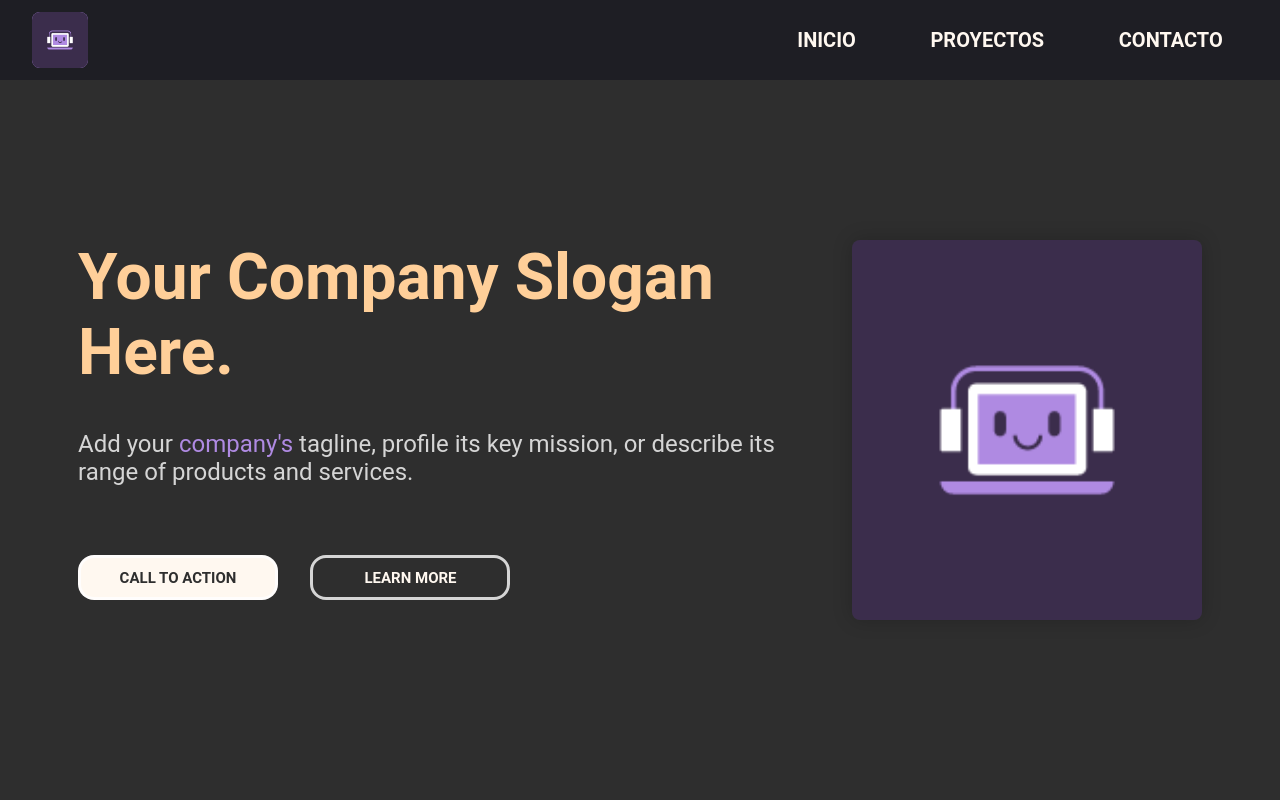
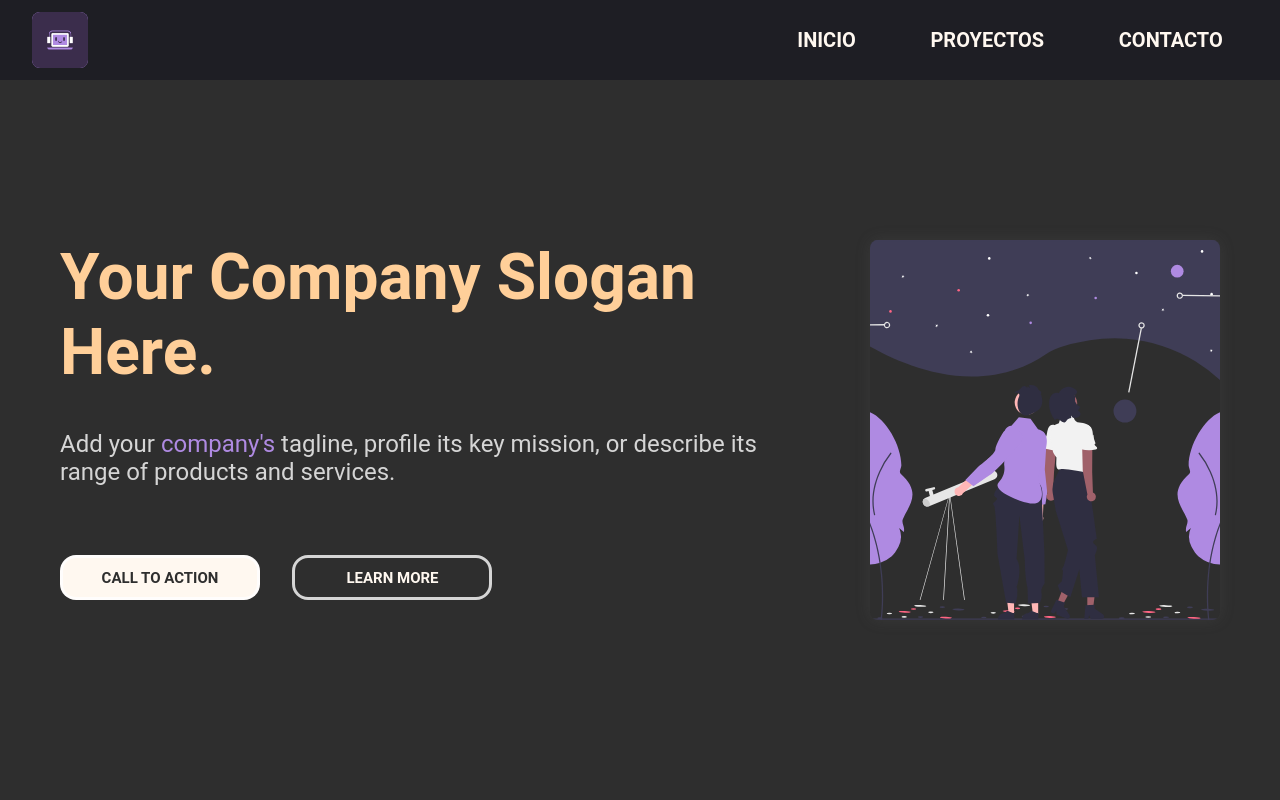
Before and after one commit to IaconoG/landing-page-nucba, a plain HTML site: page index.html in a window 1280 px wide. Shown: the top 800 px of the page. Drawn offline with Linux system fonts and the light colour scheme.

Commit message:
img-hero nueva y cambio en box-shadow

```diff
--- a/index.html
+++ b/index.html
@@ -12,7 +12,6 @@
       <nav>
         <div class="contenedor-logo">
           <img src="./assets/img/logo.png" alt="logo" class="logo" />
-          <!-- <img src="./assets/img/logo-translucid.png" alt="logo" class="logo" /> -->
         </div>
         <div class="contenedor-enlaces">
           <a href="#">Inicio</a>
@@ -34,7 +33,10 @@
           <button class="hero-button black">learn more</button>
         </div>
         <div class="hero-img" style="color: rebeccapurple">
-          <img src="./assets/img/logo.png" alt="imagen hero" />
+          <img
+            src="./assets/img/undraw_counting_stars_re_smvv.svg"
+            alt="Counting stars"
+          />
         </div>
       </section>
       <!-- ABOUT -->
--- a/styles/styles.css
+++ b/styles/styles.css
@@ -181,7 +181,7 @@ button:active {
   width: 100%;
   height: 100%;
   border-radius: 8px;
-  box-shadow: 0 0 20px 0px rgba(0, 0, 0, 0.2);
+  box-shadow: 0 0 15px 0px rgba(100, 100, 100, 0.2);
   object-fit: cover;
 }
 
```
Also changed, not shown: assets/img/undraw_counting_stars_re_smvv.svg (added).
